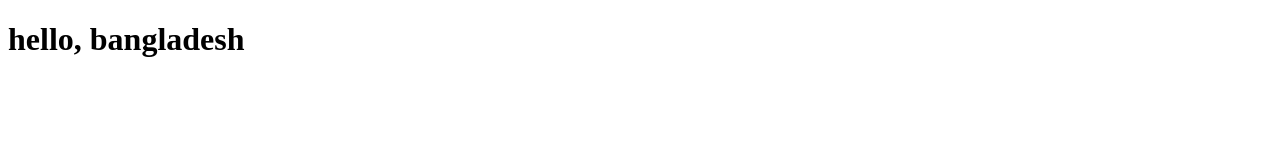
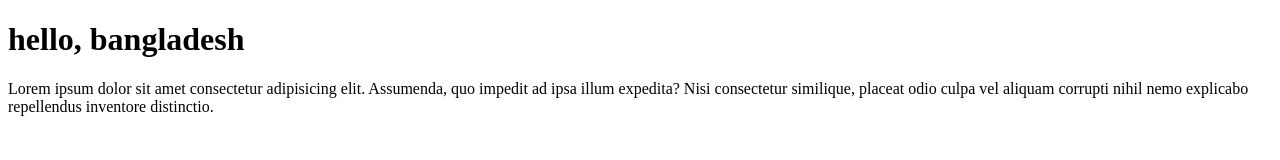
Before and after one commit to farokahmedk/bfti, a plain HTML site: page index.html in a window 1280 px wide. Drawn offline with Linux system fonts and the light colour scheme.

Commit message:
added p tag

```diff
--- a/index.html
+++ b/index.html
@@ -8,5 +8,6 @@
 </head>
 <body>
     <h1>hello, bangladesh</h1>
+    <p>Lorem ipsum dolor sit amet consectetur adipisicing elit. Assumenda, quo impedit ad ipsa illum expedita? Nisi consectetur similique, placeat odio culpa vel aliquam corrupti nihil nemo explicabo repellendus inventore distinctio.</p>
 </body>
 </html>
```
